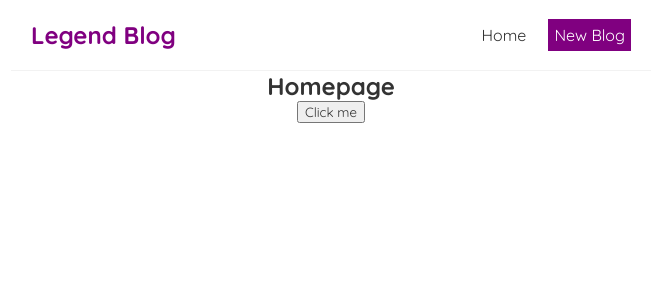
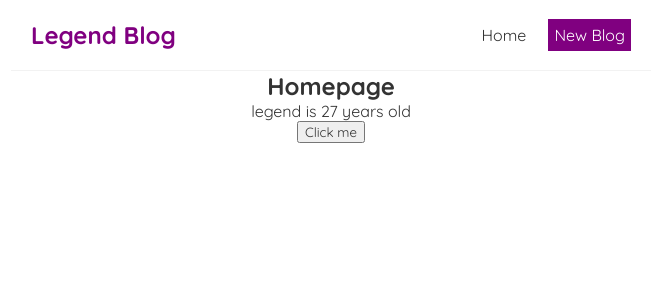
Before and after one commit to LegendAb/blog-app-with-react, a React (Create React App) app in the folder legend-blog-app/: page / in a window 1280 px wide. Shown: the top 300 px of the page, without its empty margins (309-971 px from the left). Built offline with nearby package versions, Linux system fonts and the light colour scheme.

Commit message:
use state hook

```diff
--- a/legend-blog-app/src/Home.js
+++ b/legend-blog-app/src/Home.js
@@ -1,11 +1,18 @@
+import { useState } from "react";
+
+
 const Home = () => {
+    const [name, setName] = useState('legend');
+    const [age, setAge] = useState(27);
 
     const handleClick = () => {
-        console.log('hello, world!')
+        setName('Abraham');
+        setAge(28);
     }
     return (
         <div className="home">
             <h2>Homepage</h2>
+            <p>{ name } is { age } years old</p>
             <button onClick={handleClick}>Click me</button>
         </div>
      );
```
